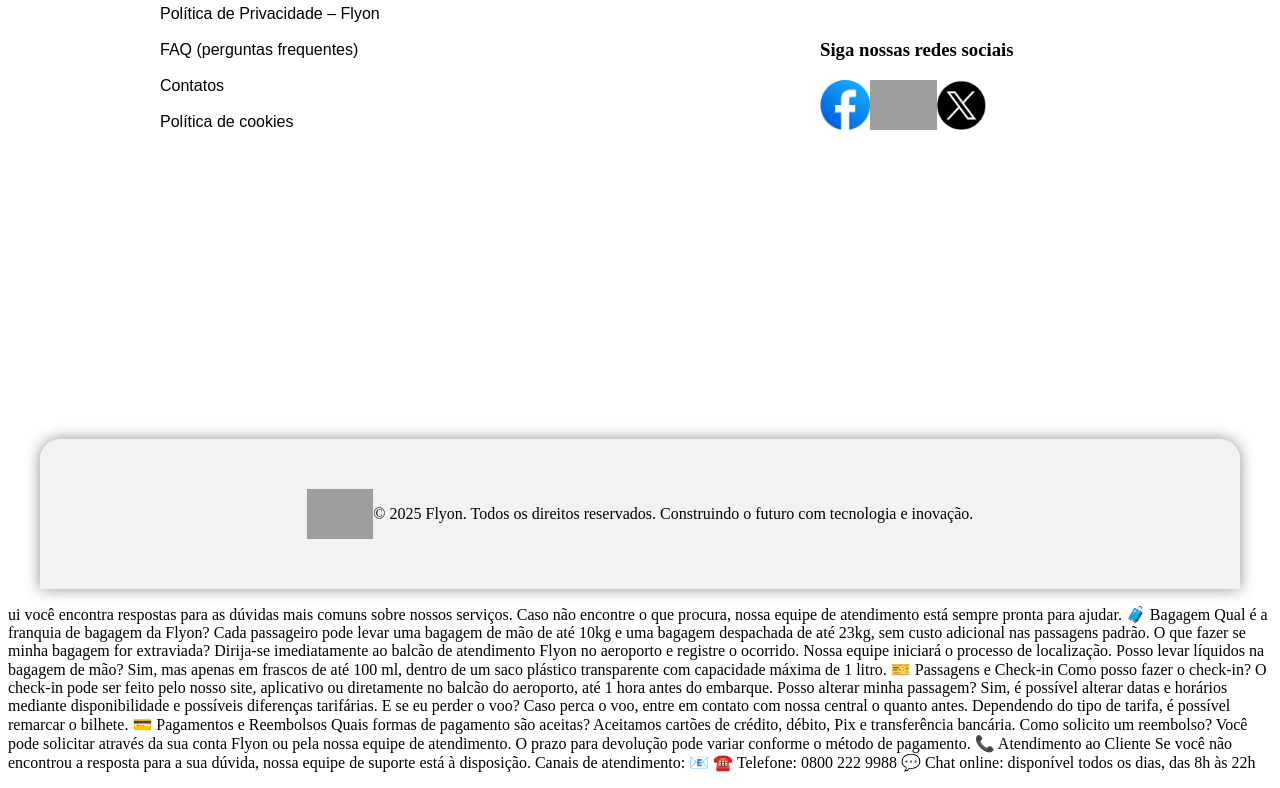
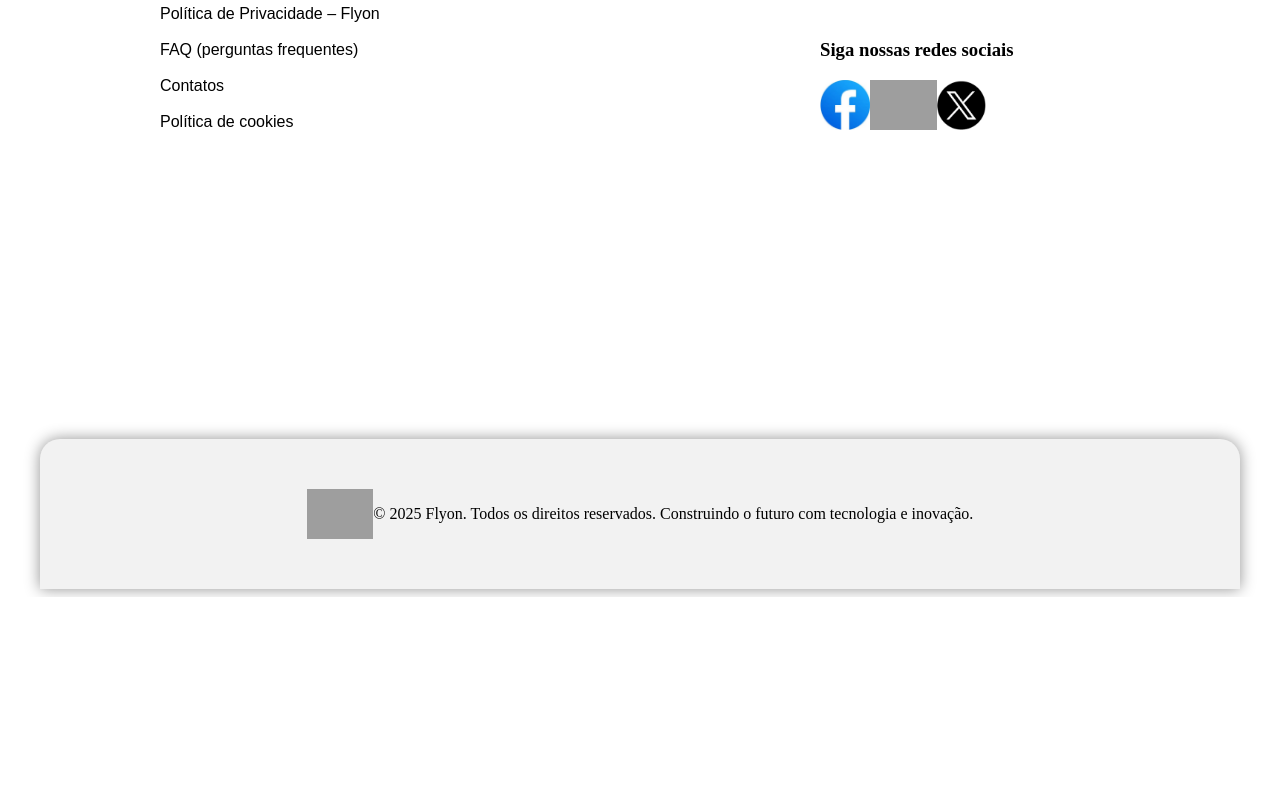
Before and after one commit to GuilhermeHenrike/Projeto_Bernardino, an Angular app: page / in a window 1280 px wide. Shown: the part 2107-2895 px from the top of the page. After the commit the page ends 2704 px from the top, so only its background shows below. Built offline with nearby package versions, Linux system fonts and the light colour scheme; grey boxes are pictures that could not be loaded.

Commit message:
correção e remoção de páginas

```diff
--- a/src/app/ajuda/ajuda.component.html
+++ /dev/null
@@ -1,44 +0,0 @@
-
-<p>ui você encontra respostas para as dúvidas mais comuns sobre nossos serviços. Caso não encontre o que procura, nossa equipe de atendimento está sempre pronta para ajudar.
-
-🧳 Bagagem
-
-Qual é a franquia de bagagem da Flyon?
-Cada passageiro pode levar uma bagagem de mão de até 10kg e uma bagagem despachada de até 23kg, sem custo adicional nas passagens padrão.
-
-O que fazer se minha bagagem for extraviada?
-Dirija-se imediatamente ao balcão de atendimento Flyon no aeroporto e registre o ocorrido. Nossa equipe iniciará o processo de localização.
-
-Posso levar líquidos na bagagem de mão?
-Sim, mas apenas em frascos de até 100 ml, dentro de um saco plástico transparente com capacidade máxima de 1 litro.
-
-🎫 Passagens e Check-in
-
-Como posso fazer o check-in?
-O check-in pode ser feito pelo nosso site, aplicativo ou diretamente no balcão do aeroporto, até 1 hora antes do embarque.
-
-Posso alterar minha passagem?
-Sim, é possível alterar datas e horários mediante disponibilidade e possíveis diferenças tarifárias.
-
-E se eu perder o voo?
-Caso perca o voo, entre em contato com nossa central o quanto antes. Dependendo do tipo de tarifa, é possível remarcar o bilhete.
-
-💳 Pagamentos e Reembolsos
-
-Quais formas de pagamento são aceitas?
-Aceitamos cartões de crédito, débito, Pix e transferência bancária.
-
-Como solicito um reembolso?
-Você pode solicitar através da sua conta Flyon ou pela nossa equipe de atendimento. O prazo para devolução pode variar conforme o método de pagamento.
-
-📞 Atendimento ao Cliente
-
-Se você não encontrou a resposta para a sua dúvida, nossa equipe de suporte está à disposição.
-
-Canais de atendimento:
-
-📧
-
-☎️ Telefone: 0800 222 9988
-
-💬 Chat online: disponível todos os dias, das 8h às 22h</p>
--- a/src/app/app.component.html
+++ b/src/app/app.component.html
@@ -1,3 +1,2 @@
 <router-outlet></router-outlet>
 <app-rodape></app-rodape>
-<app-ajuda></app-ajuda>
--- a/src/app/app.routes.ts
+++ b/src/app/app.routes.ts
@@ -9,7 +9,6 @@ import { HomeComponent } from './home/home.component';
 import { MossaHistoriaComponent } from './mossa-historia/mossa-historia.component';
 import { PoliticaCooksComponent } from './politica-cooks/politica-cooks.component';
 import { PoliticaDePrivacidadeComponent } from './politica-de-privacidade/politica-de-privacidade.component';
-import { AjudaComponent } from './ajuda/ajuda.component';
 
 export const routes: Routes = [
     { path: "opcoes-main", component: OpcoesMainComponent},
@@ -20,5 +19,5 @@ export const routes: Routes = [
     { path: "historia", component: MossaHistoriaComponent},
     {path: "cooks", component: PoliticaCooksComponent},
     {path: "pprivacidade", component: PoliticaDePrivacidadeComponent},
-    {path: "ajuda", component: AjudaComponent}
+
 ];
```
Also changed, not shown: src/app/ajuda/ajuda.component.ts (deleted, +0 -11 lines), src/app/app.component.ts (+1 -11 lines), src/app/ajuda/ajuda.component.css (deleted), 1 other file (tests, documents, lock files or other folders).
